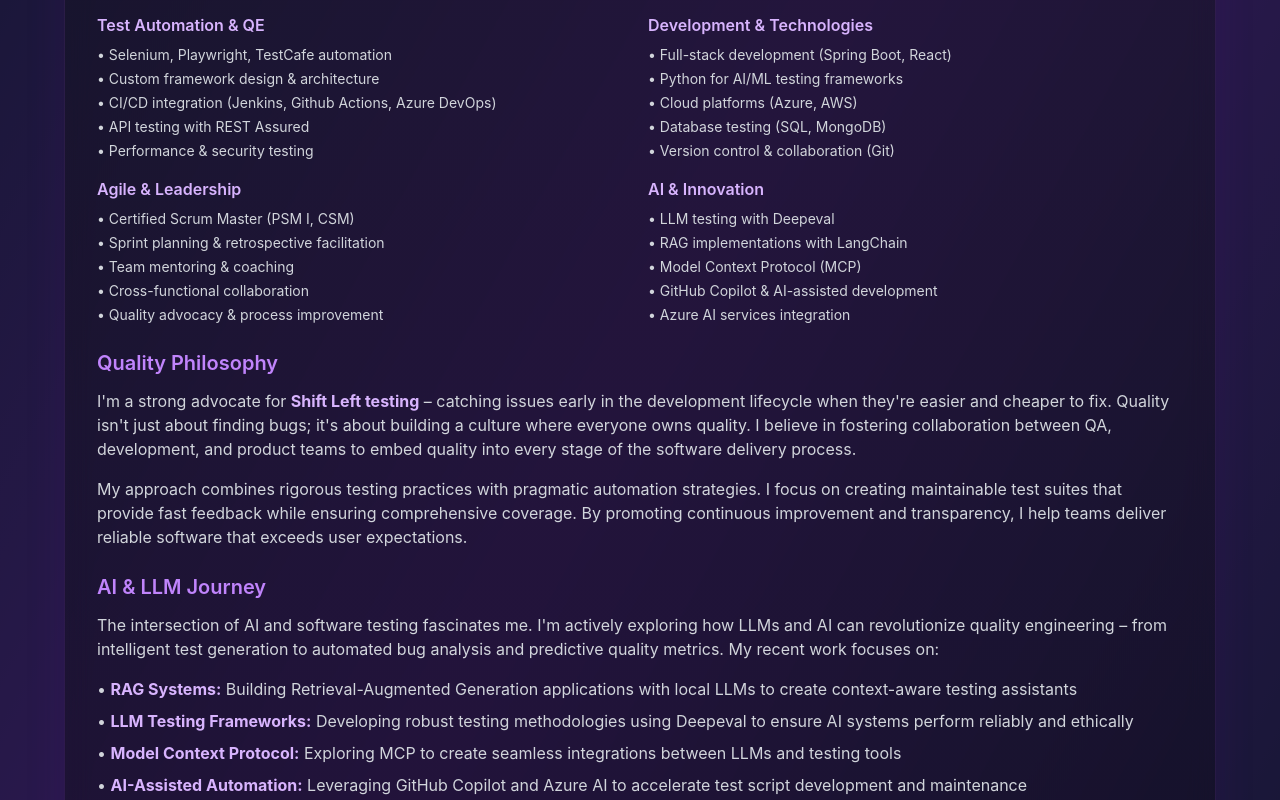
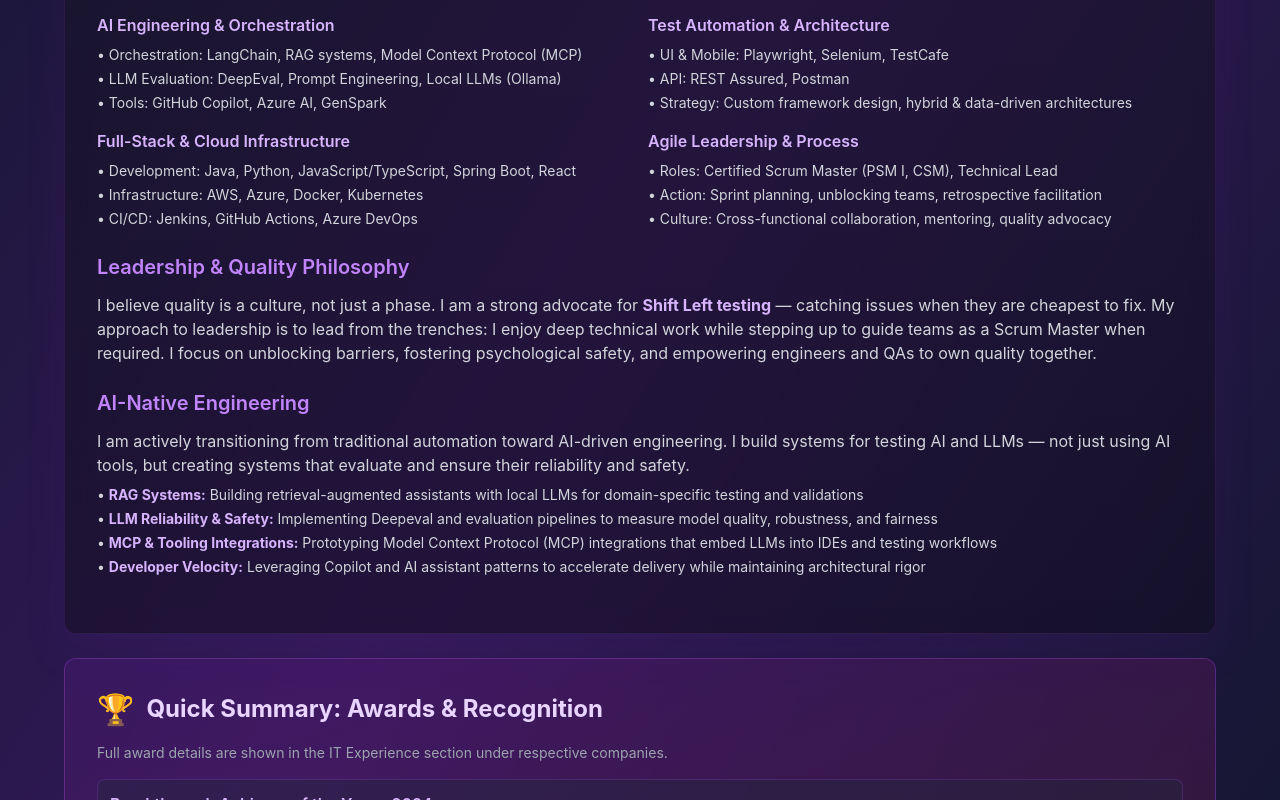
Before and after one commit to sritajkumarpatel/sritaj-portfolio, a React (Vite) app: page / in a window 1280 px wide. Shown: the part 820-1620 px from the top of the page. Built offline with nearby package versions, Linux system fonts and the light colour scheme.

Commit message:
feat: update About component with AI-focused messaging and enhance Footer with updated copyright and tool references

```diff
--- a/src/components/About.jsx
+++ b/src/components/About.jsx
@@ -26,115 +26,127 @@ export default function About({ experience, mediumArticles }) {
         <div className="grid md:grid-cols-2 gap-4 mb-6">
           <div>
             <h5 className="text-purple-300 font-semibold mb-2">
-              Test Automation & QE
+              AI Engineering & Orchestration
             </h5>
             <ul className="text-gray-300 space-y-1 text-sm">
-              <li>• Selenium, Playwright, TestCafe automation</li>
-              <li>• Custom framework design & architecture</li>
-              <li>
-                • CI/CD integration (Jenkins, Github Actions, Azure DevOps)
+              <li className="mb-1">
+                • Orchestration: LangChain, RAG systems, Model Context Protocol
+                (MCP)
               </li>
-              <li>• API testing with REST Assured</li>
-              <li>• Performance & security testing</li>
+              <li className="mb-1">
+                • LLM Evaluation: DeepEval, Prompt Engineering, Local LLMs
+                (Ollama)
+              </li>
+              <li className="mb-1">
+                • Tools: GitHub Copilot, Azure AI, GenSpark
+              </li>
             </ul>
           </div>
           <div>
             <h5 className="text-purple-300 font-semibold mb-2">
-              Development & Technologies
+              Test Automation & Architecture
             </h5>
             <ul className="text-gray-300 space-y-1 text-sm">
-              <li>• Full-stack development (Spring Boot, React)</li>
-              <li>• Python for AI/ML testing frameworks</li>
-              <li>• Cloud platforms (Azure, AWS)</li>
-              <li>• Database testing (SQL, MongoDB)</li>
-              <li>• Version control & collaboration (Git)</li>
+              <li className="mb-1">
+                • UI & Mobile: Playwright, Selenium, TestCafe
+              </li>
+              <li className="mb-1">• API: REST Assured, Postman</li>
+              <li className="mb-1">
+                • Strategy: Custom framework design, hybrid & data-driven
+                architectures
+              </li>
             </ul>
           </div>
           <div>
             <h5 className="text-purple-300 font-semibold mb-2">
-              Agile & Leadership
+              Full-Stack & Cloud Infrastructure
             </h5>
             <ul className="text-gray-300 space-y-1 text-sm">
-              <li>• Certified Scrum Master (PSM I, CSM)</li>
-              <li>• Sprint planning & retrospective facilitation</li>
-              <li>• Team mentoring & coaching</li>
-              <li>• Cross-functional collaboration</li>
-              <li>• Quality advocacy & process improvement</li>
+              <li className="mb-1">
+                • Development: Java, Python, JavaScript/TypeScript, Spring Boot,
+                React
+              </li>
+              <li className="mb-1">
+                • Infrastructure: AWS, Azure, Docker, Kubernetes
+              </li>
+              <li className="mb-1">
+                • CI/CD: Jenkins, GitHub Actions, Azure DevOps
+              </li>
             </ul>
           </div>
           <div>
             <h5 className="text-purple-300 font-semibold mb-2">
-              AI & Innovation
+              Agile Leadership & Process
             </h5>
             <ul className="text-gray-300 space-y-1 text-sm">
-              <li>• LLM testing with Deepeval</li>
-              <li>• RAG implementations with LangChain</li>
-              <li>• Model Context Protocol (MCP)</li>
-              <li>• GitHub Copilot & AI-assisted development</li>
-              <li>• Azure AI services integration</li>
+              <li className="mb-1">
+                • Roles: Certified Scrum Master (PSM I, CSM), Technical Lead
+              </li>
+              <li className="mb-1">
+                • Action: Sprint planning, unblocking teams, retrospective
+                facilitation
+              </li>
+              <li className="mb-1">
+                • Culture: Cross-functional collaboration, mentoring, quality
+                advocacy
+              </li>
             </ul>
           </div>
         </div>
+
         <h4 className="text-xl font-semibold text-purple-400 mt-6 mb-3">
-          Quality Philosophy
+          Leadership & Quality Philosophy
         </h4>
         <p className="text-gray-300 mb-4">
-          I'm a strong advocate for{" "}
-          <strong className="text-purple-300">Shift Left testing</strong> –
-          catching issues early in the development lifecycle when they're easier
-          and cheaper to fix. Quality isn't just about finding bugs; it's about
-          building a culture where everyone owns quality. I believe in fostering
-          collaboration between QA, development, and product teams to embed
-          quality into every stage of the software delivery process.
+          I believe quality is a culture, not just a phase. I am a strong
+          advocate for{" "}
+          <strong className="text-purple-300">Shift Left testing</strong> —
+          catching issues when they are cheapest to fix. My approach to
+          leadership is to lead from the trenches: I enjoy deep technical work
+          while stepping up to guide teams as a Scrum Master when required. I
+          focus on unblocking barriers, fostering psychological safety, and
+          empowering engineers and QAs to own quality together.
         </p>
-        <p className="text-gray-300 mb-4">
-          My approach combines rigorous testing practices with pragmatic
-          automation strategies. I focus on creating maintainable test suites
-          that provide fast feedback while ensuring comprehensive coverage. By
-          promoting continuous improvement and transparency, I help teams
-          deliver reliable software that exceeds user expectations.
+
+        <h4 className="text-xl font-semibold text-purple-400 mt-6 mb-3">
+          AI-Native Engineering
+        </h4>
+        <p className="text-gray-300 mb-2">
+          I am actively transitioning from traditional automation toward
+          AI-driven engineering. I build systems for testing AI and LLMs — not
+          just using AI tools, but creating systems that evaluate and ensure
+          their reliability and safety.
         </p>
-        <h4 className="text-xl font-semibold text-purple-400 mt-6 mb-3">
-          AI & LLM Journey
-        </h4>
-        <p className="text-gray-300 mb-4">
-          The intersection of AI and software testing fascinates me. I'm
-          actively exploring how LLMs and AI can revolutionize quality
-          engineering – from intelligent test generation to automated bug
-          analysis and predictive quality metrics. My recent work focuses on:
-        </p>
-        <ul className="text-gray-300 space-y-2 mb-4">
+        <ul className="text-gray-300 space-y-1 text-sm mb-6">
           <li>
             • <strong className="text-purple-300">RAG Systems:</strong> Building
-            Retrieval-Augmented Generation applications with local LLMs to
-            create context-aware testing assistants
+            retrieval-augmented assistants with local LLMs for domain-specific
+            testing and validations
           </li>
           <li>
             •{" "}
-            <strong className="text-purple-300">LLM Testing Frameworks:</strong>{" "}
-            Developing robust testing methodologies using Deepeval to ensure AI
-            systems perform reliably and ethically
+            <strong className="text-purple-300">
+              LLM Reliability & Safety:
+            </strong>{" "}
+            Implementing Deepeval and evaluation pipelines to measure model
+            quality, robustness, and fairness
           </li>
           <li>
             •{" "}
-            <strong className="text-purple-300">Model Context Protocol:</strong>{" "}
-            Exploring MCP to create seamless integrations between LLMs and
-            testing tools
+            <strong className="text-purple-300">
+              MCP & Tooling Integrations:
+            </strong>{" "}
+            Prototyping Model Context Protocol (MCP) integrations that embed
+            LLMs into IDEs and testing workflows
           </li>
           <li>
-            •{" "}
-            <strong className="text-purple-300">AI-Assisted Automation:</strong>{" "}
-            Leveraging GitHub Copilot and Azure AI to accelerate test script
-            development and maintenance
+            • <strong className="text-purple-300">Developer Velocity:</strong>{" "}
+            Leveraging Copilot and AI assistant patterns to accelerate delivery
+            while maintaining architectural rigor
           </li>
         </ul>
-        <p className="text-gray-300">
-          I believe we're at the beginning of an AI-driven transformation in
-          software testing. Through my Medium articles and GitHub projects, I'm
-          documenting this journey and sharing practical insights on how teams
-          can adopt AI to enhance their quality practices while maintaining
-          human oversight and judgment.
-        </p>
+        {/* Duplicate Quality Philosophy removed - content is in 'Leadership & Quality Philosophy' above */}
+        {/* AI & LLM Journey content removed (merged with AI-Native Engineering above) */}
       </div>
       <div className="bg-gradient-to-br from-purple-900/30 to-pink-900/30 backdrop-blur rounded-xl p-8 border border-purple-500/30">
         <h3 className="text-2xl font-bold mb-4 flex items-center gap-3">
--- a/src/components/Footer.jsx
+++ b/src/components/Footer.jsx
@@ -5,7 +5,10 @@ export default function Footer() {
   return (
     <footer className="py-12 px-6 border-t border-purple-500/20 bg-slate-900">
       <div className="max-w-6xl mx-auto text-center text-gray-300 text-base">
-        <p>© 2024 Sritaj Patel. Built with React & Claude AI.</p>
+        <p>
+          © 2025 Sritaj Patel. Built with React, Claude AI and Github Copilot
+          VibeCoding.
+        </p>
         <div className="flex justify-center gap-4 mt-4">
           <a
             href="https://github.com/sritajkumarpatel"
```
